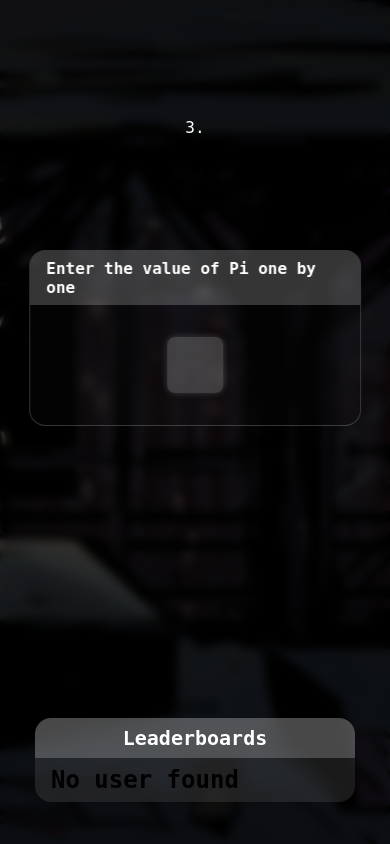
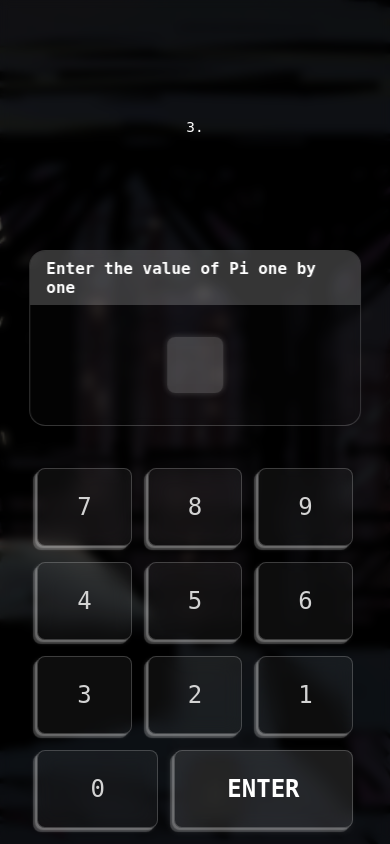
Before and after one commit to m4cren/piMemorizer, a Python web app: template website/templates/homepage.html in a window 390 px wide. Run offline with Jinja, Linux system fonts and the light colour scheme; the template is opened without the code that fills it, so the values that code supplies are empty.

Commit message:
Update homepage.css

```diff
--- a/website/static/styles/homepage.css
+++ b/website/static/styles/homepage.css
@@ -23,6 +23,10 @@ body{
           background-color: rgba(0, 0, 0, 0.5);
           backdrop-filter: blur(5px);
      }
+}
+
+.phone-numkey{
+     display: none;
 }
 
 #score-container{
@@ -123,6 +127,7 @@ body{
      }
 }
 
+
 .leaderboards-container{
      position: fixed;
      height: fit-content;
@@ -183,7 +188,7 @@ body{
           flex-direction: column;
           justify-content: flex-end;
           align-items: center;
-          height: 95vh;
+          height: 99vh;
      }
      #score-container{
           z-index: 5;
@@ -192,6 +197,54 @@ body{
           top: 1rem;
           right: 1rem;
      }
+     .phone-numkey{
+          display: flex;
+          flex-direction: column;
+          width: 85vw;
+
+
+          border-radius: 0.5rem;
+          height: 45%;
+
+          .row{
+               display: flex;
+               flex-direction: row;
+               justify-content: space-between;
+               flex-grow: 1;
+
+               .key{
+                    color: white;
+                    display: flex;
+                    justify-content: center;
+                    align-items: center;
+                    flex-grow: 1;
+
+                    border: 1px solid rgba(255, 255, 255, 0.2);
+                    margin: 0.5rem;
+                    border-radius: 0.5rem;
+                    font-size: 1.5rem;
+                    font-weight: 100;
+                    background-color: rgba(255, 255, 255, 0.05);
+                    backdrop-filter: blur(10px);
+                    color: lightgrey;
+                    transition: 0.2s ease;
+                    box-shadow: -2px 2px 1px rgba(255, 255, 255, 0.2), -3px 3px 4px rgba(255, 255, 255, 0.1), -4px 4px 1px rgba(255, 255, 255, 0.2);
+               }
+               #enterKey{
+                    font-weight: 900;
+                    color: white;
+                    background-color: rgba(255, 255, 255, 0.11);
+                    box-shadow: -2px 2px 1px rgba(255, 255, 255, 0.2), -3px 3px 8px rgba(255, 255, 255, 0.1), -4px 4px 1px rgba(255, 255, 255, 0.2);
+               }
+
+               .key::active{
+                    scale: 1.02;
+                    box-shadow: -1px 1px 1px rgba(255, 255, 255, 0.2), -2px 2px 4px rgba(255, 255, 255, 0.1), -3px 3px 1px rgba(255, 255, 255, 0.2);
+               }
+
+          }
+     }
+
 
      .pi-value-container{
           position: fixed;
@@ -207,7 +260,7 @@ body{
           justify-content: center;
 
           .pi-value{
-               font-size: 1rem;
+               font-size: 0.9rem;
 
                font-weight: 200;
                color: white;
@@ -276,7 +329,7 @@ body{
                    display: none;
                 }
                 .phone-view{
-                    display: block;
+                    display: none;
                     border: none;
                     background-color: transparent;
                     font-size: 1.5rem;
@@ -295,7 +348,7 @@ body{
           background-color: rgba(255, 255, 255, 0.1);
           border-radius: 1rem;
           backdrop-filter: blur(10px);
-          display: flex;
+          display: none;
           flex-direction: column;
 
 
@@ -306,9 +359,10 @@ body{
                width: 100%;
                background-color: rgba(255, 255, 255, 0.2);
                h1{
-                    padding: 0.5rem 1rem;
+                    padding: 0.5rem;
                     color: white;
                     font-size: 1.25rem;
+                    font-weight: 200;
                }
           }
 
@@ -322,14 +376,17 @@ body{
                     display: flex;
                     flex-direction: row;
                     justify-content: space-between;
+                    align-items: center;
                     color: white;
-                    height: 2rem;
+                    height: 1.5rem;
 
                     h3{
                          font-weight: 200;
+                         font-size: 0.9rem;
                     }
                     p{
                          font-weight: 100;
+                         font-size: 0.75rem;
                     }
 
                }
```
